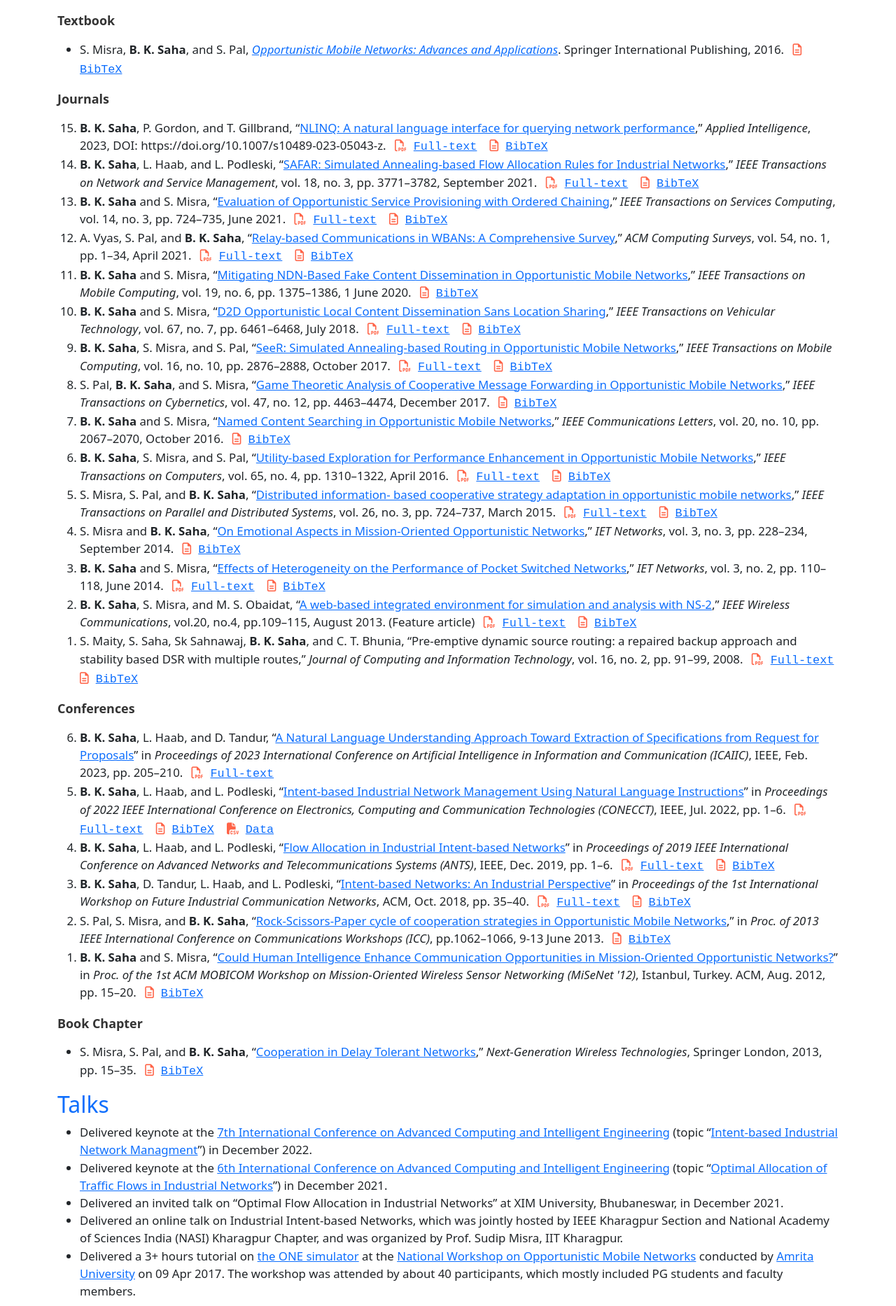
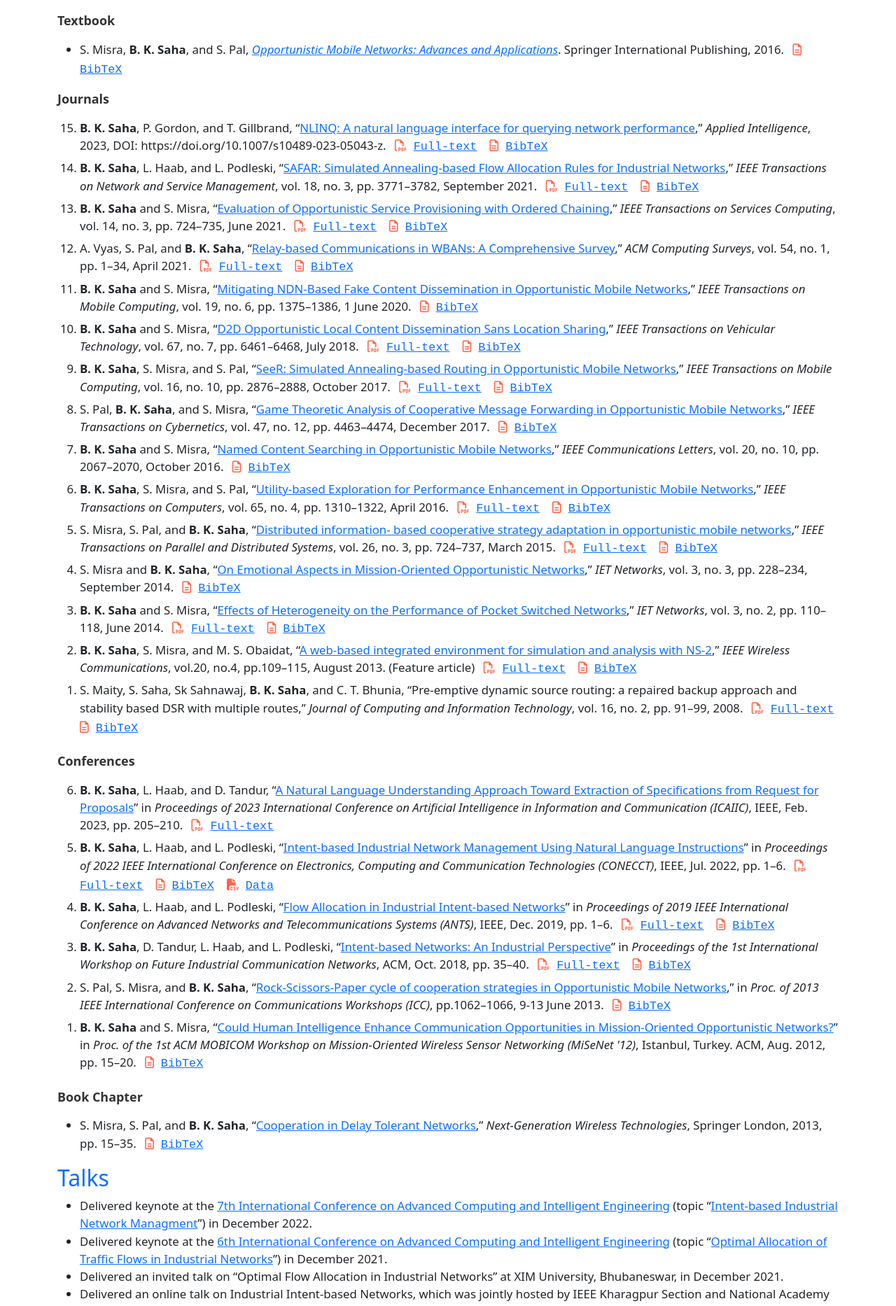
Before and after one commit to barun-saha/barun-saha.github.io, a Jekyll site: the page research.html, which Jekyll copies as it is, in a window 1280 px wide. Shown: the part 769-2635 px from the top of the page at 70% size. Built offline with Jekyll 4.4.1, drawn with Linux system fonts in a browser that asks for light colours; some web fonts are replaced.

Commit message:
Increase spacing between list items

```diff
--- a/research.html
+++ b/research.html
@@ -89,6 +89,10 @@
             color: #888888;
         }
 
+
+    ol li {
+        padding-bottom: 5px;
+    }
 
     </style>
   </head>
--- a/templates/research.html
+++ b/templates/research.html
@@ -4,6 +4,12 @@
 
 {% block page_title %}
 Research Activities
+{% endblock %}
+
+{% block styles %}
+    ol li {
+        padding-bottom: 5px;
+    }
 {% endblock %}
 
 {% block content %}
```
